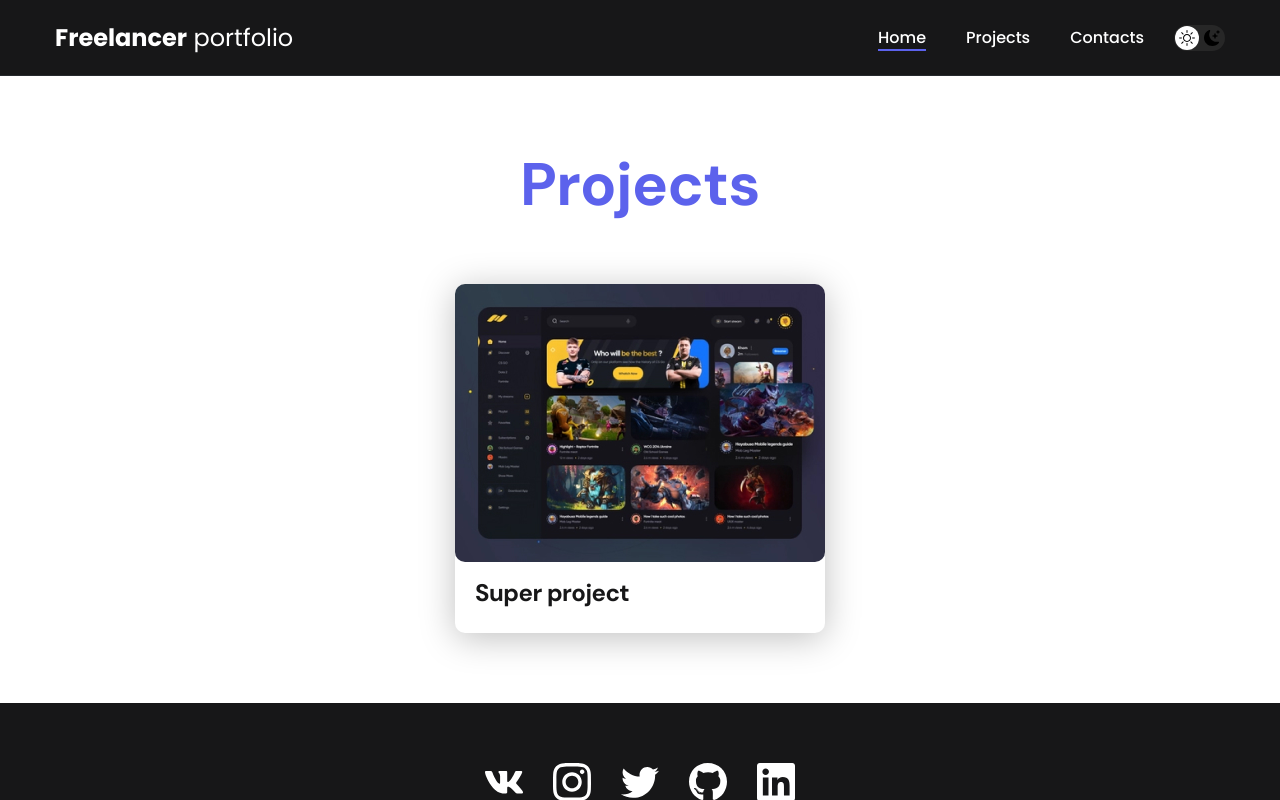
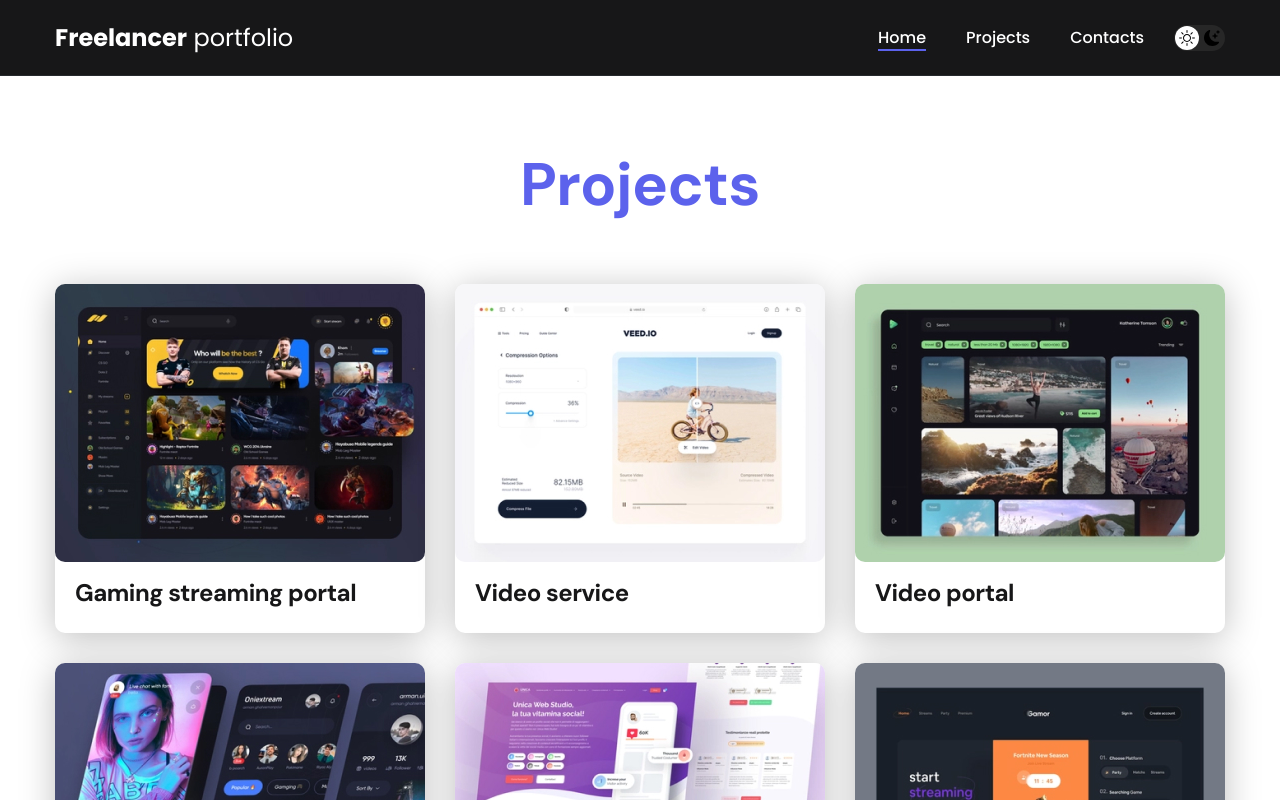
Before and after one commit to sergeyz77/freelance-portfolio-react-start-git, a React (Create React App) app: page / in a window 1280 px wide. Shown: the top 800 px of the page. Built offline with nearby package versions, Linux system fonts and the light colour scheme.

Commit message:
com-вывод всех проектов через map

```diff
--- a/src/components/project/Project.js
+++ b/src/components/project/Project.js
@@ -1,16 +1,16 @@
 
 import './style.css'
 
-import project01 from "../../../src/img/projects/01.jpg"
 
 
-const Project = (props) => {
+
+const Project = ({title,img}) => {
     return (
 
         <li className="project">
         <a href="./project-page.html">
-            <img src={project01 } alt="Project img" className="project__img"/>
-            <h3 className="project__title">{props.title}</h3>
+            <img src={img } alt={title} className="project__img"/>
+            <h3 className="project__title">{title}</h3>
         </a>
     </li>
 
--- a/src/pages/Projects.js
+++ b/src/pages/Projects.js
@@ -1,7 +1,7 @@
 
 
 
-// import {projects} from "./../helpers/projectsList"
+import {projects} from "./../helpers/projectsList"
 
 
 import Project from "../components/project/Project"
@@ -13,23 +13,22 @@
         <div className="container">
             <h2 className="title-1">Projects</h2>
             <ul className="projects">
-{/* {projects.map(()=>{
+{projects.map((project)=>{
 
 return(
-
+<Project title={project.title} img={project.img}/>
 
 
 )
 
 
-})} */}
-
-{/* {console.log(projects[0])} */}
+})}
 
 
-             {/* <Project/> */}
-             {/* <Project/> */}
-             <Project title="Super project"/>
+
+
+
+
 
 
             </ul>
```
